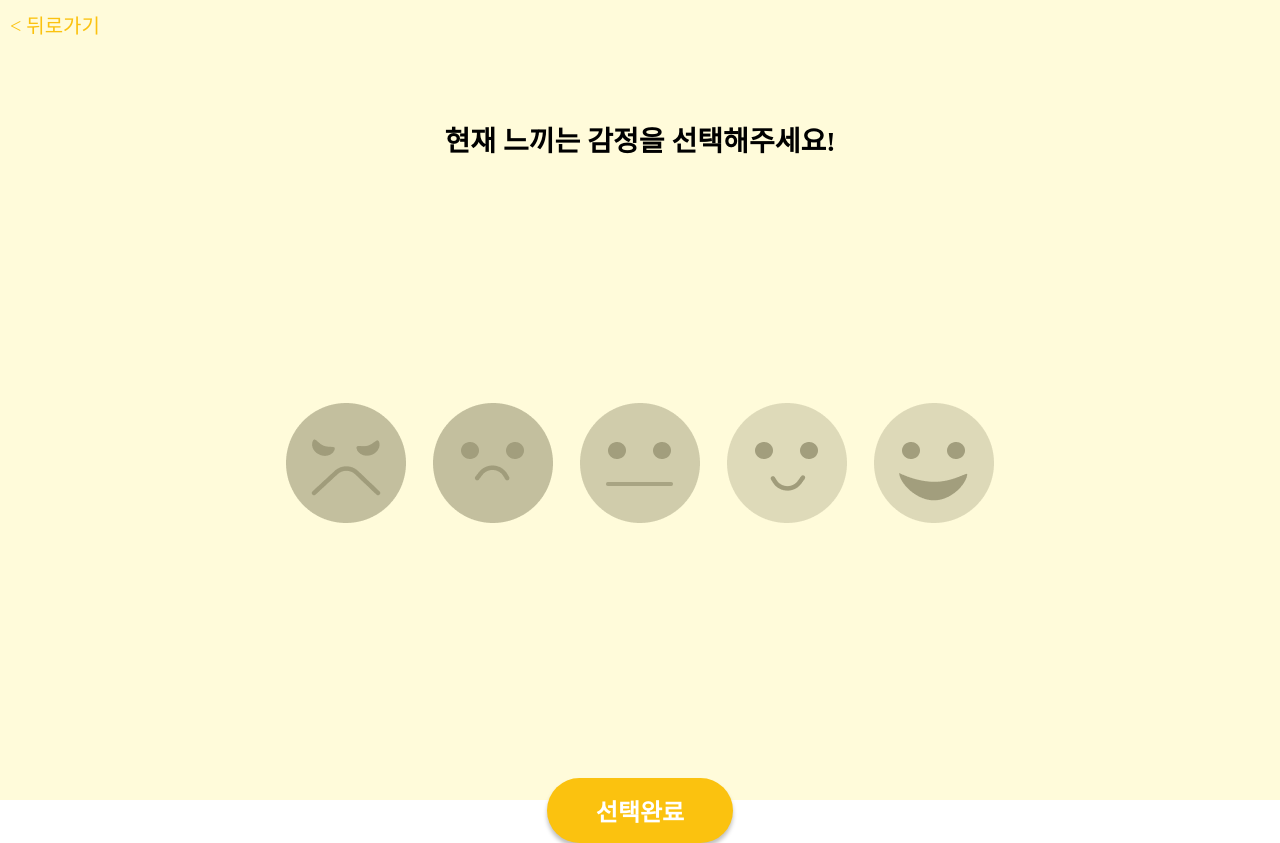
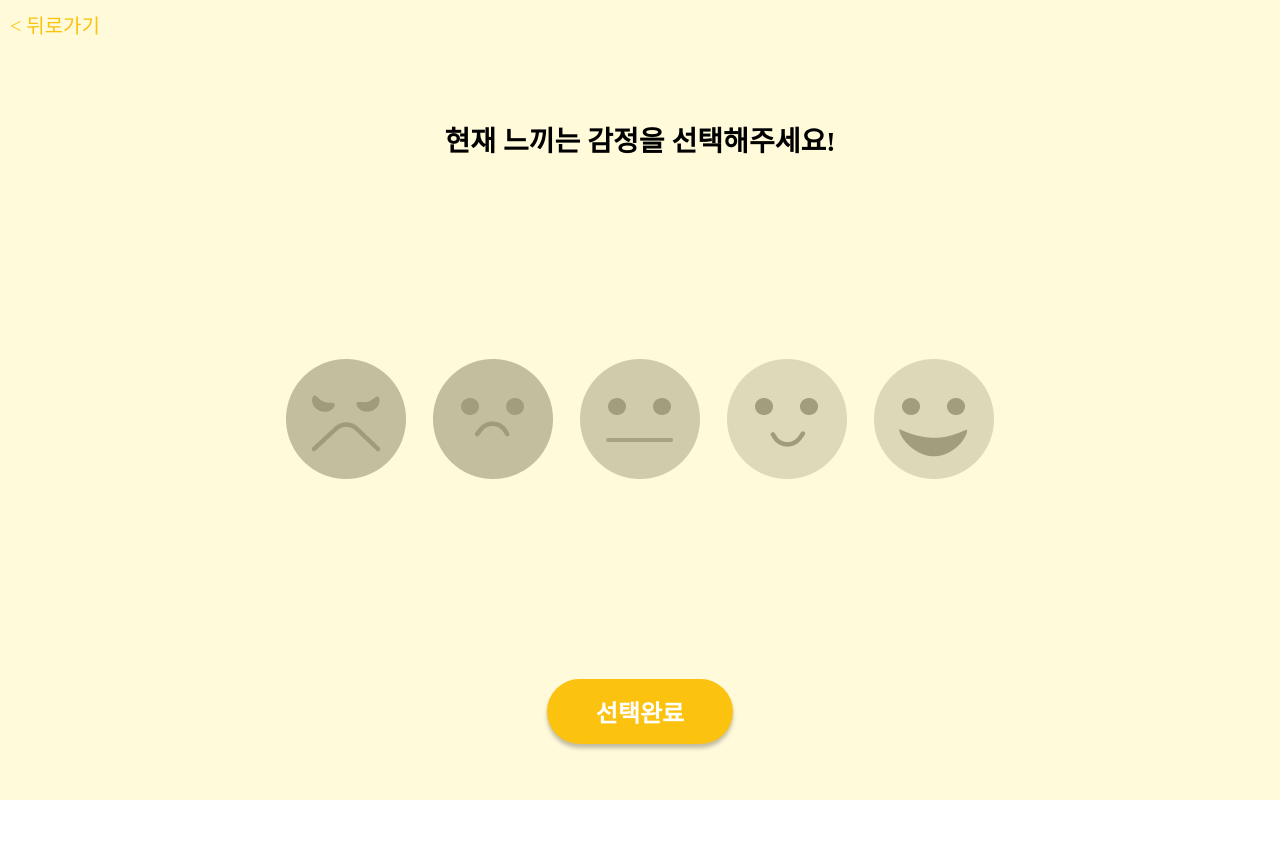
Before and after one commit to Tak-E/client, a React (Vite) app: page /emotion in a window 1280 px wide. After the commit the page ends 800 px from the top, so only its background shows below. Built offline with nearby package versions, Linux system fonts and the light colour scheme.

Commit message:
style: add ActivityStats.module.css

```diff
--- a/src/pages/activityStats/ActivityStats.module.css
+++ b/src/pages/activityStats/ActivityStats.module.css
@@ -1,9 +1,9 @@
 /* Byeonghyeon Kang */
 
 .container {
-  height: 100%;
+  height: 100vh;
   background-color: #fffbda;
-  padding-bottom: 60px;
+  /* padding-bottom: 60px; */
 }
 
 .pageTitleContainer {
--- a/src/pages/emotion/Emotion.module.css
+++ b/src/pages/emotion/Emotion.module.css
@@ -11,11 +11,11 @@
 }
 
 .innerContainer {
-  margin-top: 244px;
+  margin-top: 200px;
   display: flex;
   justify-content: center;
   gap: 27px;
-  margin-bottom: 255px;
+  margin-bottom: 200px;
 }
 
 .emotionButton {
```
